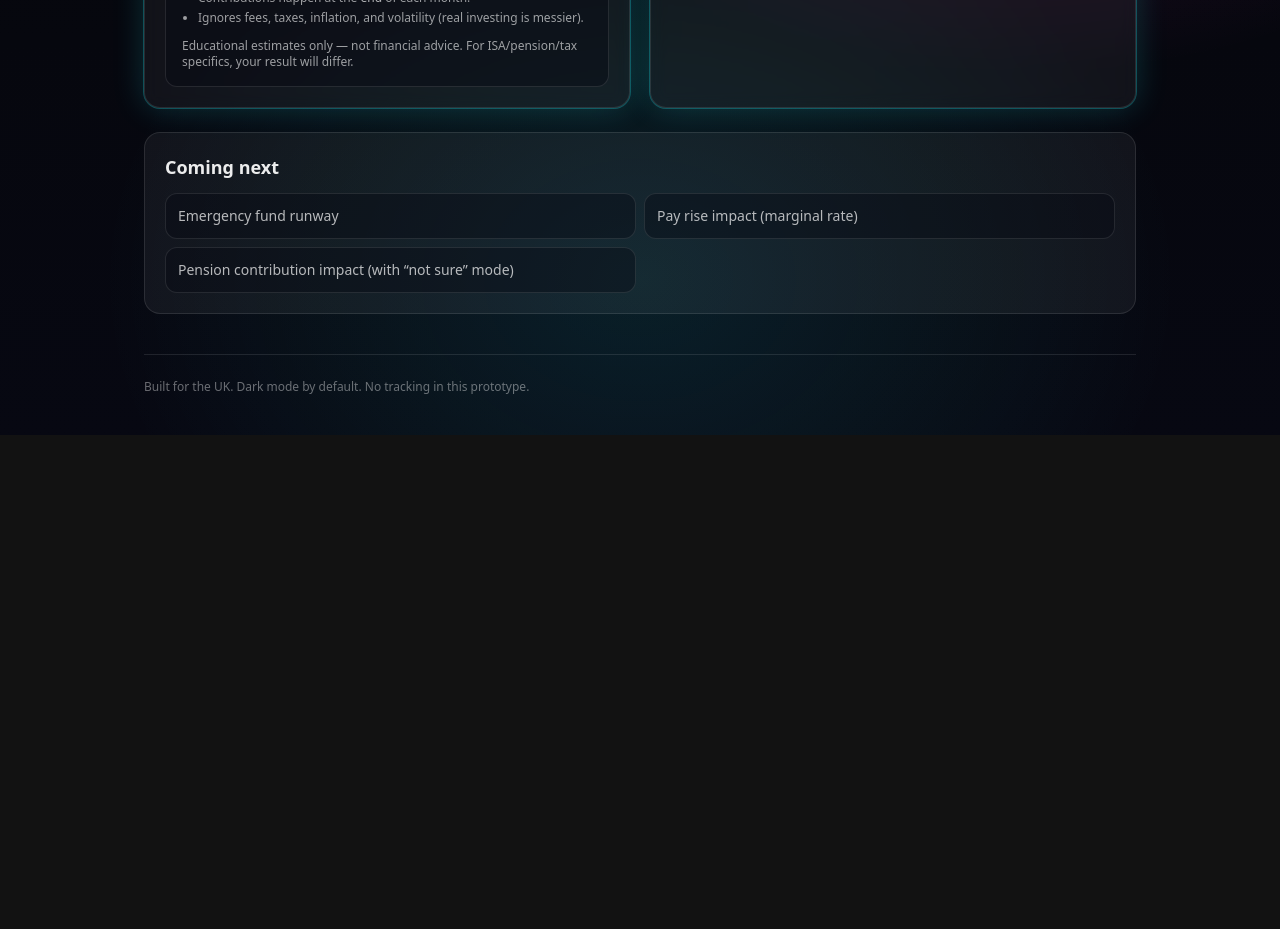
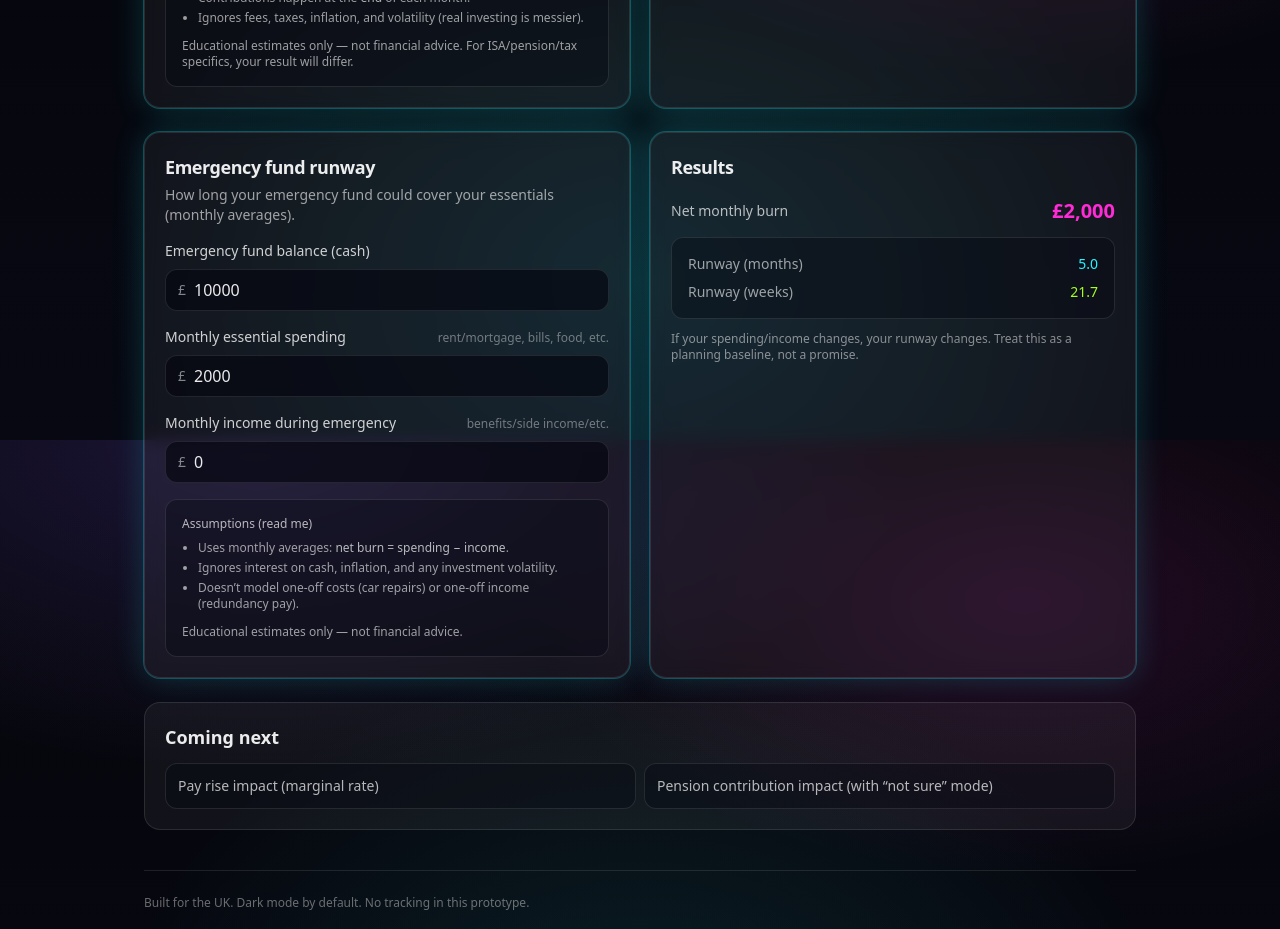
Before and after one commit to sambalnation/money-calculators-uk, a React (Vite) app: page / in a window 1280 px wide. Shown: the part 1160-2089 px from the top of the page. Before the commit the page ends 1595 px from the top, so only its background shows below. Built offline with nearby package versions, Linux system fonts and the light colour scheme.

Commit message:
Add emergency fund runway calculator (with tests)

```diff
--- a/src/App.tsx
+++ b/src/App.tsx
@@ -1,4 +1,5 @@
 import { CompoundGrowthCalculator } from './pages/CompoundGrowthCalculator';
+import { EmergencyFundRunwayCalculator } from './pages/EmergencyFundRunwayCalculator';
 import { TakeHomeCalculator } from './pages/TakeHomeCalculator';
 
 export default function App() {
@@ -25,11 +26,11 @@ export default function App() {
         <main className="space-y-6">
           <TakeHomeCalculator />
           <CompoundGrowthCalculator />
+          <EmergencyFundRunwayCalculator />
 
           <section className="rounded-2xl border border-white/10 bg-white/5 p-5">
             <h2 className="text-lg font-semibold">Coming next</h2>
             <ul className="mt-3 grid gap-2 text-sm text-white/70 md:grid-cols-2">
-              <li className="rounded-xl border border-white/10 bg-bg-900/40 p-3">Emergency fund runway</li>
               <li className="rounded-xl border border-white/10 bg-bg-900/40 p-3">Pay rise impact (marginal rate)</li>
               <li className="rounded-xl border border-white/10 bg-bg-900/40 p-3">Pension contribution impact (with “not sure” mode)</li>
             </ul>
--- /dev/null
+++ b/src/lib/emergencyFundRunway.ts
@@ -0,0 +1,47 @@
+export type EmergencyFundRunwayInputs = {
+  /** Liquid cash available for the emergency fund. */
+  emergencyFundBalance: number;
+  /** Expected monthly spending you must cover (rent/mortgage, bills, food, etc.). */
+  monthlyEssentialSpending: number;
+  /** Expected monthly income while in an emergency (benefits/side income/etc.). */
+  monthlyIncomeDuringEmergency: number;
+};
+
+export type EmergencyFundRunwayResult = {
+  inputs: EmergencyFundRunwayInputs;
+  /** Net burn per month = spending - income. */
+  netMonthlyBurn: number;
+  /** Exact runway in months (can be Infinity). */
+  runwayMonths: number;
+  /** Exact runway in weeks (can be Infinity). */
+  runwayWeeks: number;
+};
+
+function clampNonNegative(n: number) {
+  return Number.isFinite(n) && n > 0 ? n : 0;
+}
+
+/**
+ * Educational emergency-fund runway model.
+ *
+ * Notes:
+ * - Uses simple division with monthly averages (no compounding, no interest).
+ * - Treats income during the emergency as offsetting spending.
+ */
+export function computeEmergencyFundRunway(raw: EmergencyFundRunwayInputs): EmergencyFundRunwayResult {
+  const emergencyFundBalance = clampNonNegative(raw.emergencyFundBalance);
+  const monthlyEssentialSpending = clampNonNegative(raw.monthlyEssentialSpending);
+  const monthlyIncomeDuringEmergency = clampNonNegative(raw.monthlyIncomeDuringEmergency);
+
+  const netMonthlyBurn = monthlyEssentialSpending - monthlyIncomeDuringEmergency;
+
+  const runwayMonths = netMonthlyBurn <= 0 ? Number.POSITIVE_INFINITY : emergencyFundBalance / netMonthlyBurn;
+  const runwayWeeks = runwayMonths === Number.POSITIVE_INFINITY ? Number.POSITIVE_INFINITY : runwayMonths * (52 / 12);
+
+  return {
+    inputs: { emergencyFundBalance, monthlyEssentialSpending, monthlyIncomeDuringEmergency },
+    netMonthlyBurn,
+    runwayMonths,
+    runwayWeeks,
+  };
+}
--- /dev/null
+++ b/src/pages/EmergencyFundRunwayCalculator.tsx
@@ -0,0 +1,109 @@
+import { useMemo, useState } from 'react';
+import { Card } from '../components/Card';
+import { NumberInput } from '../components/NumberInput';
+import { computeEmergencyFundRunway } from '../lib/emergencyFundRunway';
+
+function fmtGBP(n: number) {
+  return new Intl.NumberFormat('en-GB', {
+    style: 'currency',
+    currency: 'GBP',
+    maximumFractionDigits: 0,
+  }).format(n);
+}
+
+function fmtMonths(n: number) {
+  if (!Number.isFinite(n)) return '∞';
+  if (n < 0.05) return '<0.1';
+  return n.toFixed(1);
+}
+
+function fmtWeeks(n: number) {
+  if (!Number.isFinite(n)) return '∞';
+  if (n < 0.5) return '<0.5';
+  return n.toFixed(1);
+}
+
+export function EmergencyFundRunwayCalculator() {
+  const [emergencyFundBalance, setEmergencyFundBalance] = useState(10_000);
+  const [monthlyEssentialSpending, setMonthlyEssentialSpending] = useState(2_000);
+  const [monthlyIncomeDuringEmergency, setMonthlyIncomeDuringEmergency] = useState(0);
+
+  const result = useMemo(
+    () => computeEmergencyFundRunway({ emergencyFundBalance, monthlyEssentialSpending, monthlyIncomeDuringEmergency }),
+    [emergencyFundBalance, monthlyEssentialSpending, monthlyIncomeDuringEmergency],
+  );
+
+  const netBurnDisplay = result.netMonthlyBurn <= 0 ? '£0 (or less)' : fmtGBP(result.netMonthlyBurn);
+
+  return (
+    <div className="grid gap-5 lg:grid-cols-2">
+      <Card title="Emergency fund runway" subtitle="How long your emergency fund could cover your essentials (monthly averages).">
+        <div className="grid gap-4">
+          <NumberInput
+            label="Emergency fund balance (cash)"
+            prefix="£"
+            value={emergencyFundBalance}
+            onChange={setEmergencyFundBalance}
+          />
+          <NumberInput
+            label="Monthly essential spending"
+            prefix="£"
+            value={monthlyEssentialSpending}
+            onChange={setMonthlyEssentialSpending}
+            hint="rent/mortgage, bills, food, etc."
+          />
+          <NumberInput
+            label="Monthly income during emergency"
+            prefix="£"
+            value={monthlyIncomeDuringEmergency}
+            onChange={setMonthlyIncomeDuringEmergency}
+            hint="benefits/side income/etc."
+          />
+
+          <div className="rounded-xl border border-white/10 bg-bg-900/40 p-4 text-xs text-white/60">
+            <p className="font-medium text-white/70">Assumptions (read me)</p>
+            <ul className="mt-2 list-disc space-y-1 pl-4">
+              <li>Uses monthly averages: <span className="text-white/70">net burn = spending − income</span>.</li>
+              <li>Ignores interest on cash, inflation, and any investment volatility.</li>
+              <li>Doesn’t model one-off costs (car repairs) or one-off income (redundancy pay).</li>
+            </ul>
+            <p className="mt-3">Educational estimates only — not financial advice.</p>
+          </div>
+        </div>
+      </Card>
+
+      <Card title="Results">
+        <div className="space-y-3">
+          <div className="flex items-center justify-between">
+            <span className="text-sm text-white/70">Net monthly burn</span>
+            <span className="text-xl font-semibold text-neon-pink">{netBurnDisplay}</span>
+          </div>
+
+          <div className="grid gap-2 rounded-xl border border-white/10 bg-bg-900/40 p-4">
+            <Row label="Runway (months)" value={fmtMonths(result.runwayMonths)} accent="text-neon-cyan" />
+            <Row label="Runway (weeks)" value={fmtWeeks(result.runwayWeeks)} accent="text-neon-lime" />
+          </div>
+
+          {Number.isFinite(result.runwayMonths) ? (
+            <p className="text-xs text-white/50">
+              If your spending/income changes, your runway changes. Treat this as a planning baseline, not a promise.
+            </p>
+          ) : (
+            <p className="text-xs text-white/50">
+              If income covers essentials (or more), your cash runway is effectively unlimited in this simple model.
+            </p>
+          )}
+        </div>
+      </Card>
+    </div>
+  );
+}
+
+function Row({ label, value, accent }: { label: string; value: string; accent?: string }) {
+  return (
+    <div className="flex items-center justify-between gap-6">
+      <span className="text-sm text-white/60">{label}</span>
+      <span className={`text-sm font-medium ${accent || 'text-white/85'}`}>{value}</span>
+    </div>
+  );
+}
```
Also changed, not shown: 1 other file (tests, documents, lock files or other folders).
